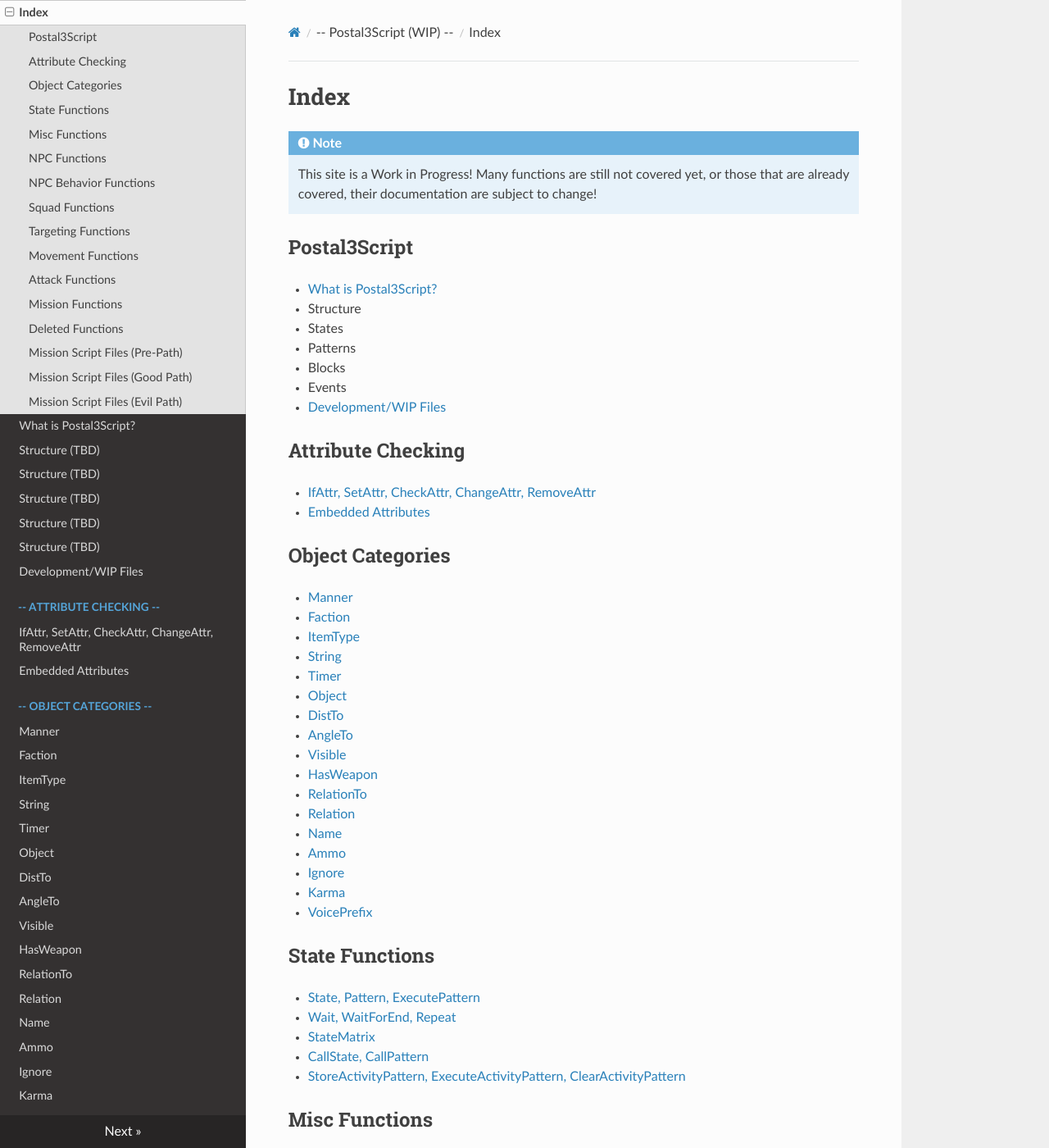
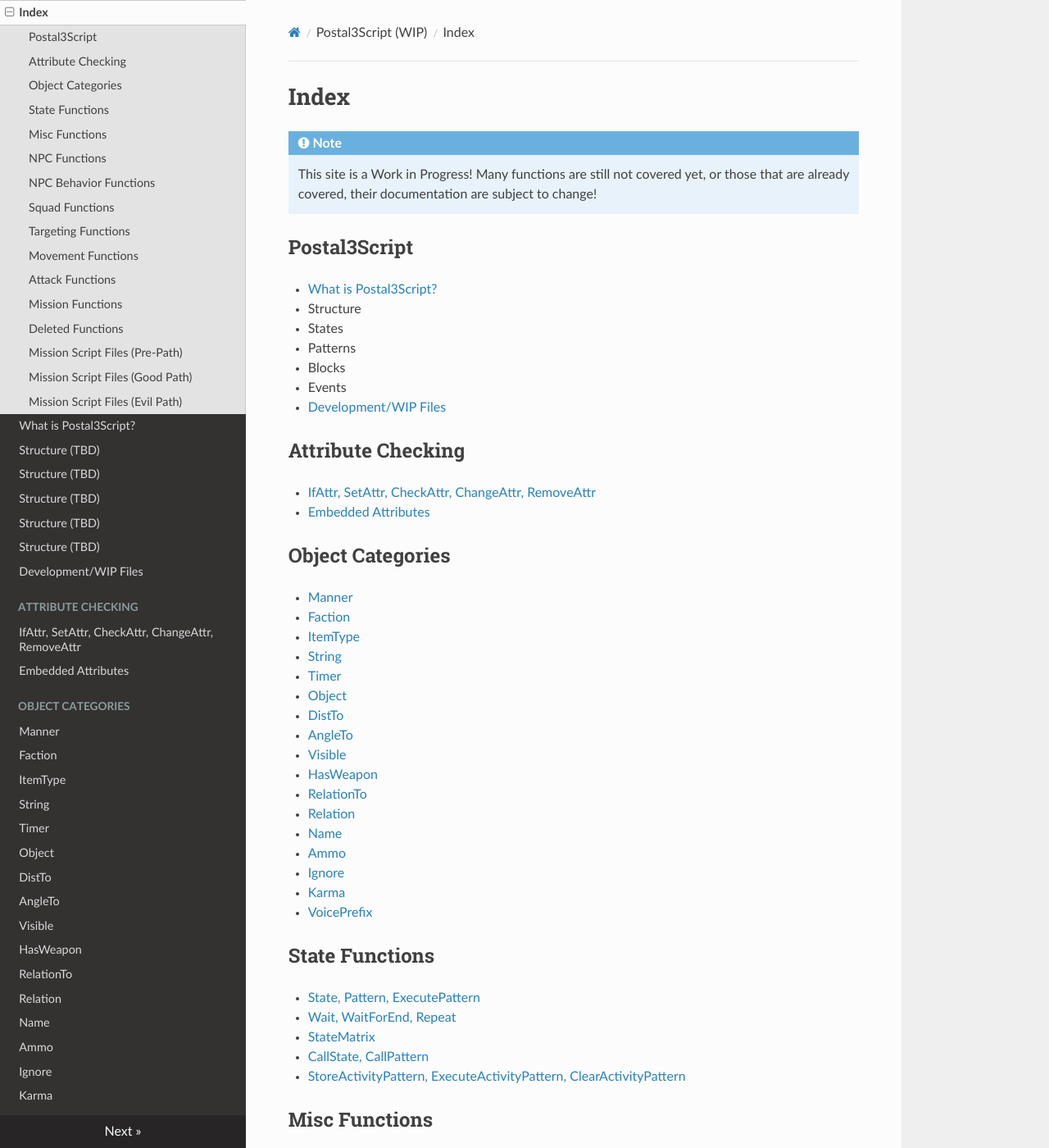
Before and after one commit to WhackJobInt/postal3scriptdocs, an MkDocs documentation site: the page built from docs/index.md, in a window 1280 px wide and 1400 px high. Shown: the whole window at 82% size. Built offline with MkDocs 1.6.1, drawn with Linux system fonts in a browser that asks for light colours; nearby versions of some CDN libraries.

```diff
--- /dev/null
+++ b/docs/css/extra.css
@@ -0,0 +1,4 @@
+.wy-menu-vertical header, .wy-menu-vertical p.caption
+{
+	color: #8b9b9b;
+}
--- a/mkdocs.yml
+++ b/mkdocs.yml
@@ -12,7 +12,7 @@ markdown_extensions:
     - def_list
 extra_css: [css/extra.css]
 nav:
-    - '-- Postal3Script (WIP) --':
+    - 'Postal3Script (WIP)':
         - 'Index': 'index.md'
         - 'What is Postal3Script?': 'whatispostal3script.md'
         - 'Structure (TBD)': 'TBD.md'
@@ -21,10 +21,10 @@ nav:
         - 'Blocks (TBD)': 'TBD.md'
         - 'Events (TBD)': 'TBD.md'
         - 'Development/WIP Files': 'wipp3sfiles.md'
-    - '-- Attribute Checking --':
+    - 'Attribute Checking':
         - 'IfAttr, SetAttr, CheckAttr, ChangeAttr, RemoveAttr': 'attribchecking/attributes.md'
         - 'Embedded Attributes': 'attribchecking/embedattributes.md'
-    - '-- Object Categories --':
+    - 'Object Categories':
         - 'Manner': 'objects/manner.md'
         - 'Faction': 'objects/faction.md'
         - 'ItemType': 'objects/itemtype.md'
@@ -42,25 +42,25 @@ nav:
         - 'Ignore': 'objects/ignore.md'
         - 'Karma': 'objects/karma.md'
         - 'VoicePrefix': 'objects/voiceprefix.md'
-    - '-- State Functions --':
+    - 'State Functions':
         - 'State, Pattern, ExecutePattern': 'statefuncs/func_state_pattern_executepattern.md'
         - 'Wait, WaitForEnd, Repeat': 'statefuncs/wait_waitforend_repeat.md'
         - 'StateMatrix': 'statefuncs/statematrix.md'
         - 'CallState, CallPattern': 'statefuncs/callstate_callpattern.md'
         - 'StoreActivityPattern, ExecuteActivityPattern, ClearActivityPattern': 'statefuncs/activitypattern_funcs.md'
-    - '-- Misc Functions --':
+    - 'Misc Functions':
         - 'Effect (TBD)': 'TBD.md'
         - 'FireEvent, FireEventEX, FireUser, FireInput, AreaEvent, EntFireUser, EntFireInput (TBD)': 'TBD.md'
         - 'Item, SpawnItem (TBD)': 'TBD.md'
         - 'AddFluid': 'miscfuncs/addfluid.md'
         - 'Anchor, TargetAnchor (TBD)': 'TBD.md'
-    - '-- NPC Functions --':
+    - 'NPC Functions':
         - 'Say': 'npcfuncs/say.md'
         - 'EmitSound': 'npcfuncs/emitsound.md'
         - 'Gesture, ResetGesture, ResetSequence (TBD)': 'TBD.md'
         - 'Headblob': 'npcfuncs/headblob.md'
         - 'NPC': 'npcfuncs/NPC.md'
-    - '-- NPC Behavior Functions --':
+    - 'NPC Behavior Functions':
         - 'Aim, Face': 'npcbehaviorfuncs/aim_face.md'
         - 'Snatch, Unsnatch': 'npcbehaviorfuncs/snatch_unsnatch.md'
         - 'Senses, LookAt, LookOut': 'npcbehaviorfuncs/senses_lookat_lookout.md'
@@ -71,10 +71,10 @@ nav:
         - 'StunOut': 'npcbehaviorfuncs/stunout.md'
         - 'EnableGibs': 'npcbehaviorfuncs/enablegibs.md'
         - 'EnterVehicle': 'npcbehaviorfuncs/entervehicle.md'
-    - '-- Squad Functions --':
+    - 'Squad Functions':
         - 'SetSquad, SetSquadRelation, RemoveSquadRelation': 'squadfuncs/setsquad_relation.md'
         - 'RallySquad': 'squadfuncs/rallysquad.md'
-    - '-- Targeting Functions --':
+    - 'Targeting Functions':
         - 'TargetEntByName': 'targetingfuncs/targetentbyname.md'
         - 'SendTarget2Caller, SendCaller': 'targetingfuncs/sendtarget2caller_sendcaller.md'
         - 'CheckTarget, CheckLOS': 'targetingfuncs/checktarget_checklos.md'
@@ -83,18 +83,18 @@ nav:
         - 'TargetToMem, TargetFromMem, CallerToMem, ClearMem': 'targetingfuncs/targetmemory.md'
         - 'AssistTarget, AssistEnemy, ArrestTarget, BusyTarget': 'targetingfuncs/assisttarget_enemy.md'
         - 'Relationship': 'targetingfuncs/relationship.md'
-    - '-- Movement Functions --':
+    - 'Movement Functions':
         - 'Move, MoveToLean, MoveToTarget, MoveToTargetLKP': 'movementfuncs/movement_funcs.md'
         - 'FreeMovement, FreeMovementParams': 'movementfuncs/freemovement.md'
         - 'TravelByPathTrack': 'movementfuncs/travelbypathtrack.md'
         - 'SetHintGroup, SetAreaGroup, SetLeanGroup, AvoidProhibitedArea': 'movementfuncs/sethint_area_leangroup_avoidarea.md'
         - 'Turn, TurnSpeed': 'movementfuncs/turn_turnspeed.md'
         - 'SetActPack': 'movementfuncs/setactpack.md'
-    - '-- Attack Functions --':
+    - 'Attack Functions':
         - 'Hit': 'attackfuncs/hit.md'
         - 'Push': 'attackfuncs/push.md'
         - 'Weapon, Reload, ThrowGrenade': 'attackfuncs/weapon_reload_throwgrenade.md'
-    - '-- Mission Functions --':
+    - 'Mission Functions':
         - 'AttributeProgressBar': 'missionfuncs/attributeprogressbar.md'
         - 'MissionLog, MissionSave, MissionBriefing': 'missionfuncs/missionlog_save_briefing.md'
         - 'ShowMessage, ShowHint': 'missionfuncs/showmessage_showhint.md'
@@ -102,19 +102,19 @@ nav:
         - 'PlayerKarma': 'missionfuncs/playerkarma.md'
         - 'PlayVideo': 'missionfuncs/playvideo.md'
         - 'OpenDialog': 'missionfuncs/opendialog.md'
-    - '-- Deleted Functions --':
+    - 'Deleted Functions':
         - 'ActBusy': 'deletedfuncs/actbusy.md'
         - 'Arm': 'deletedfuncs/arm.md'
         - 'HolsterWeapon': 'deletedfuncs/holsterweapon.md'
         - 'DesertSquad': 'deletedfuncs/desertsquad.md'
         - 'Fear': 'deletedfuncs/fear.md'
-    - '-- Mission Script Files (Pre-Path) --':
+    - 'Mission Script Files (Pre-Path)':
         - 'PDB (Paradise Bridge)': 'missions/pdb.md'
         - 'PW (Porn World)': 'missions/pw.md'
         - 'DCR (Diseased Cat Roundup)': 'missions/dcr.md'
         - 'JWB (Jen Walcotts Bodyguard)': 'missions/jwb.md'
         - 'CM (Cash Mart Robbery)': 'missions/cm.md'
-    - '-- Mission Script Files (Good Path) --':
+    - 'Mission Script Files (Good Path)':
         - 'n/a': 'TBD.md'
-    - '-- Mission Script Files (Evil Path) --':
+    - 'Mission Script Files (Evil Path)':
         - 'n/a': 'TBD.md'
```
Also changed, not shown: docs/css/_extra.css (deleted, +0 -36 lines).
